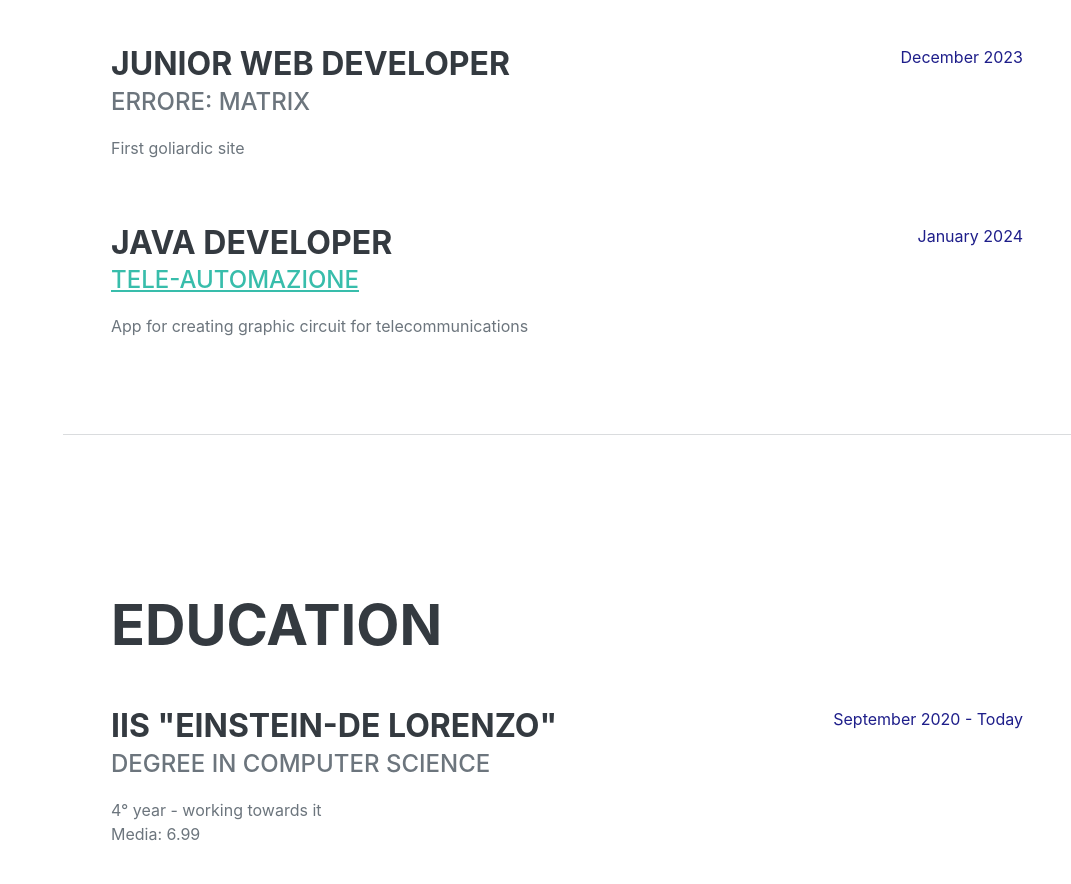
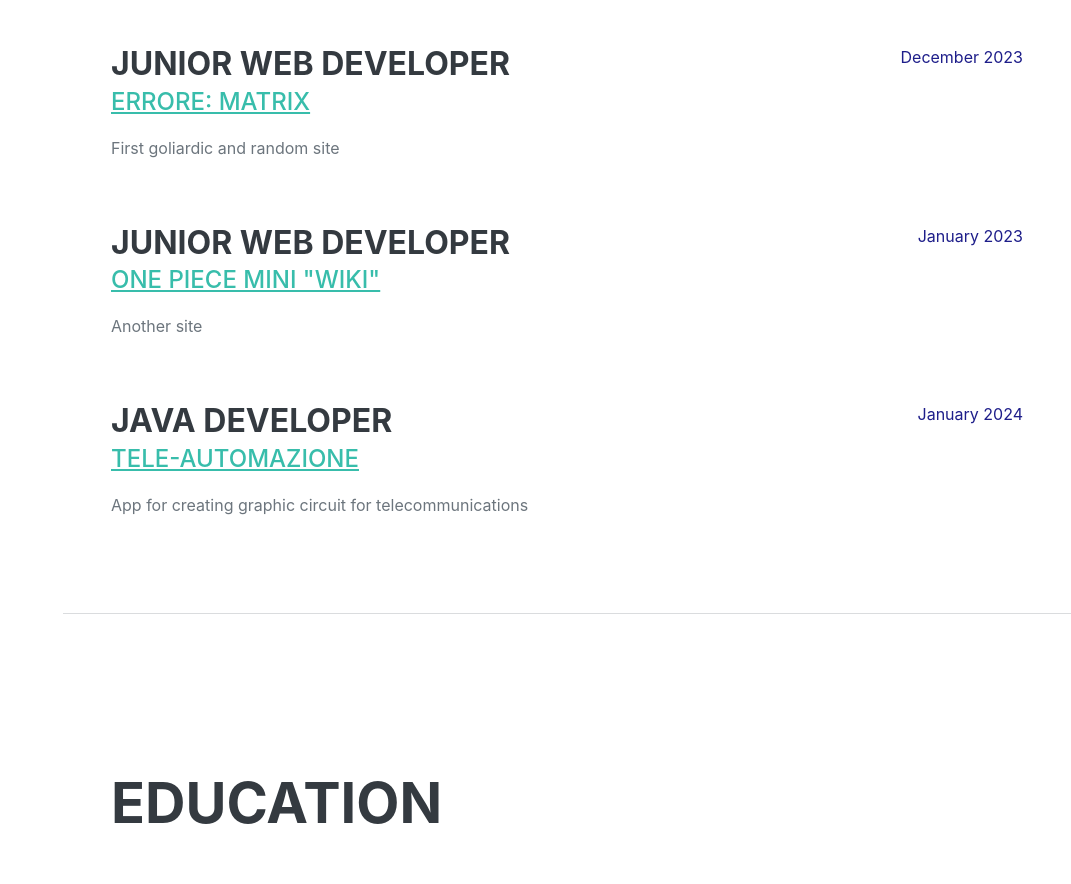
Before and after one commit to SavarynX/SavarynX.github.io, a plain HTML site: page index.html in a window 1280 px wide. Shown: the part 1346-2230 px from the top of the page, without its empty margins (209-1280 px from the left). Drawn offline with nearby package versions, Linux system fonts and the light colour scheme; a web font is replaced by a local one.

Commit message:
Update index.html

```diff
--- a/index.html
+++ b/index.html
@@ -83,10 +83,18 @@
                         <div class="d-flex flex-column flex-md-row justify-content-between mb-5">
                             <div class="flex-grow-1">
                                 <h3 class="mb-0">Junior Web Developer</h3>
-                                <div class="subheading mb-3">Errore: Matrix</div>
-                                <p>First goliardic site</p>
+                                <div class="subheading mb-3"><a href="CartellaProgetti/MatrixEX/compito.html">Errore: Matrix</a></div>
+                                <p>First goliardic and random site</p>
                             </div>
                             <div class="flex-shrink-0"><span class="text-primary">December 2023</span></div>
+                        </div>
+			<div class="d-flex flex-column flex-md-row justify-content-between mb-5">
+                            <div class="flex-grow-1">
+                                <h3 class="mb-0">Junior Web Developer</h3>
+                                <div class="subheading mb-3"><a href="CartellaProgetti/OnePieceSite/main.html">One Piece mini "wiki"</a></div>
+                                <p>Another site</p>
+                            </div>
+                        <div class="flex-shrink-0"><span class="text-primary">January 2023</span></div>
                         </div>
                         <div class="d-flex flex-column flex-md-row justify-content-between">
                             <div class="flex-grow-1">
```
